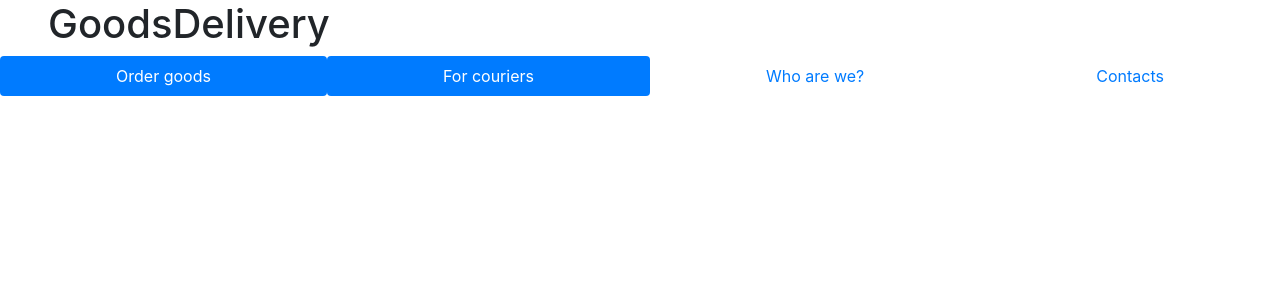
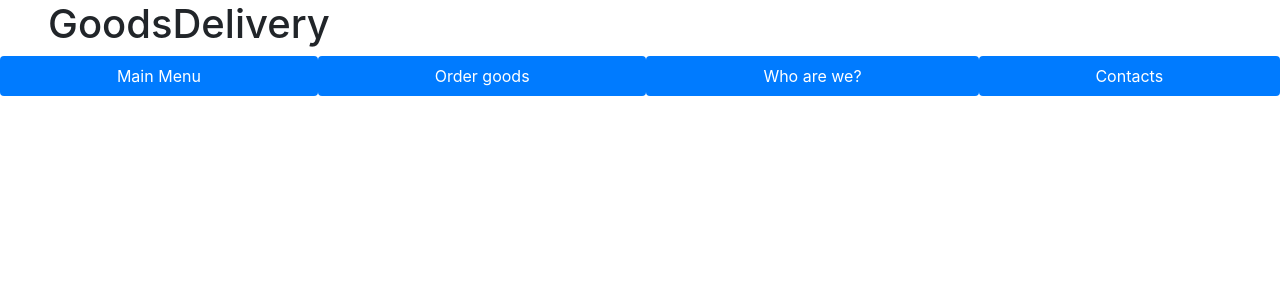
Before and after one commit to EliseyShkolnikov/GoodsDelivery, a Flask app: page /couriers in a window 1280 px wide. Shown: the top 300 px of the page. Run offline with Flask 2, Linux system fonts and the light colour scheme; some libraries are stand-ins or nearby versions.

Commit message:
Update Navbar

```diff
--- a/templates/about.html
+++ b/templates/about.html
@@ -16,13 +16,13 @@
 
         <ul class="nav nav-pills nav-fill">
             <li class="nav-item">
+              <a class="nav-link active" href="/index">Main Menu</a>
+            </li>
+            <li class="nav-item">
               <a class="nav-link active" href="/goods">Order goods</a>
             </li>
             <li class="nav-item">
               <a class="nav-link active" href="/couriers">For couriers</a>
-            </li>
-            <li class="nav-item">
-              <a class="nav-link" href="/about">Who are we?</a>
             </li>
             <li class="nav-item">
               <a class="nav-link" href="/contacts">Contacts</a>
--- a/templates/contacts.html
+++ b/templates/contacts.html
@@ -14,9 +14,7 @@
   <div>
     <h1 class="ml-5">GoodsDelivery</h1>
     <ul class="nav nav-pills nav-fill">
-        <li class="nav-item">
-          <a class="nav-link active" href="/index">Main Menu</a>
-        </li>
+
         <li class="nav-item">
           <a class="nav-link active" href="/goods">Order goods</a>
         </li>
--- a/templates/couriers.html
+++ b/templates/couriers.html
@@ -16,16 +16,16 @@
 
     <ul class="nav nav-pills nav-fill">
         <li class="nav-item">
+          <a class="nav-link active" href="/index">Main Menu</a>
+        </li>
+        <li class="nav-item">
           <a class="nav-link active" href="/goods">Order goods</a>
         </li>
         <li class="nav-item">
-              <a class="nav-link active" href="/couriers">For couriers</a>
+          <a class="nav-link active" href="/about">Who are we?</a>
         </li>
         <li class="nav-item">
-              <a class="nav-link" href="/about">Who are we?</a>
-            </li>
-            <li class="nav-item">
-              <a class="nav-link" href="/contacts">Contacts</a>
+          <a class="nav-link active" href="/contacts">Contacts</a>
         </li>
     </ul>
 </div>
--- a/templates/goods.html
+++ b/templates/goods.html
@@ -16,16 +16,16 @@
 
     <ul class="nav nav-pills nav-fill">
         <li class="nav-item">
-              <a class="nav-link active" href="/goods">Order goods</a>
+          <a class="nav-link active" href="/index">Main Menu</a>
         </li>
         <li class="nav-item">
           <a class="nav-link active" href="/couriers">For couriers</a>
         </li>
         <li class="nav-item">
-              <a class="nav-link" href="/about">Who are we?</a>
+          <a class="nav-link active" href="/about">Who are we?</a>
         </li>
         <li class="nav-item">
-              <a class="nav-link" href="/contacts">Contacts</a>
+          <a class="nav-link active" href="/contacts">Contacts</a>
         </li>
     </ul>
 </div>
```
Lines whose indentation alone changed are shown as unchanged.
